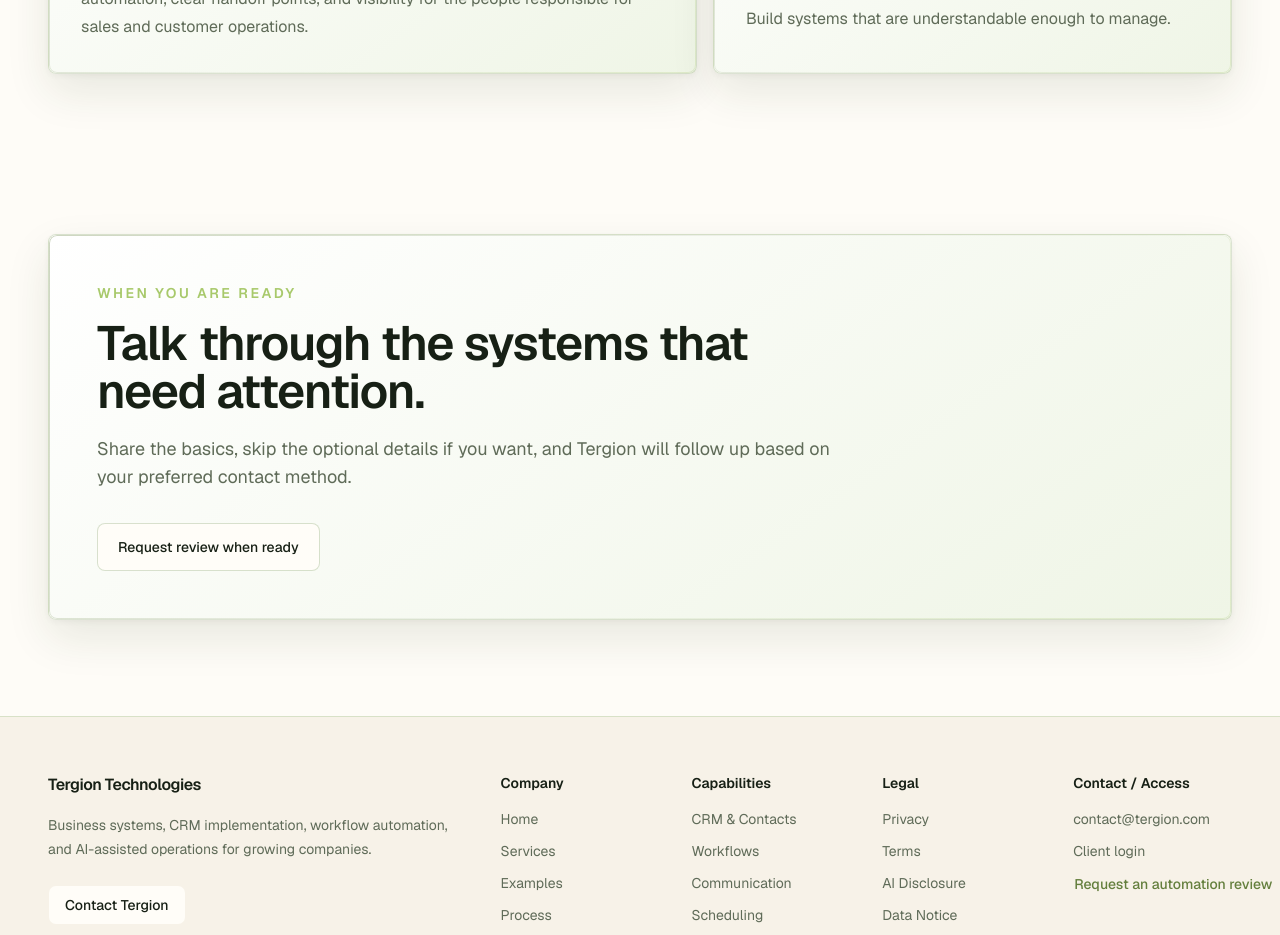
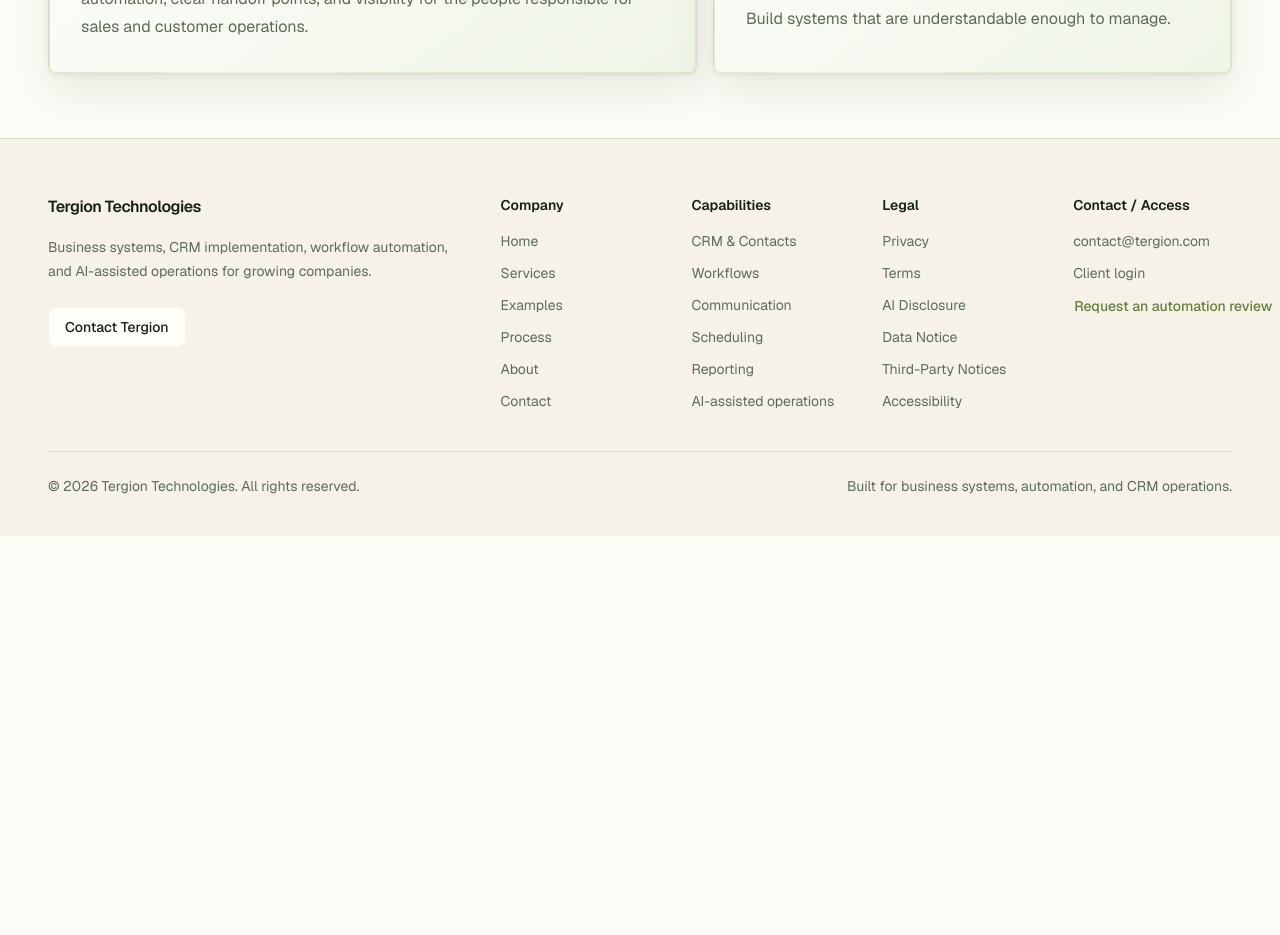
Before and after one commit to Tergion/Tergion-Technologies, a Next.js app: page /about in a window 1280 px wide. Shown: the part 800-1735 px from the top of the page. After the commit the page ends 1336 px from the top, so only its background shows below. Built offline with nearby package versions, Linux system fonts and the light colour scheme; no server answers.

Commit message:
Remove about page bottom CTA
- Removed the bottom ready-to-talk CTA section from the about page.

- Removed the unused CTASection import from the about page.

```diff
--- a/app/about/page.tsx
+++ b/app/about/page.tsx
@@ -1,6 +1,5 @@
 import type { Metadata } from "next";
 
-import { CTASection } from "@/components/marketing/cta-section";
 import { GlassCard } from "@/components/marketing/glass-card";
 
 export const metadata: Metadata = {
@@ -58,8 +57,6 @@ export default function AboutPage() {
           </GlassCard>
         </div>
       </section>
-
-      <CTASection />
     </>
   );
 }
```
